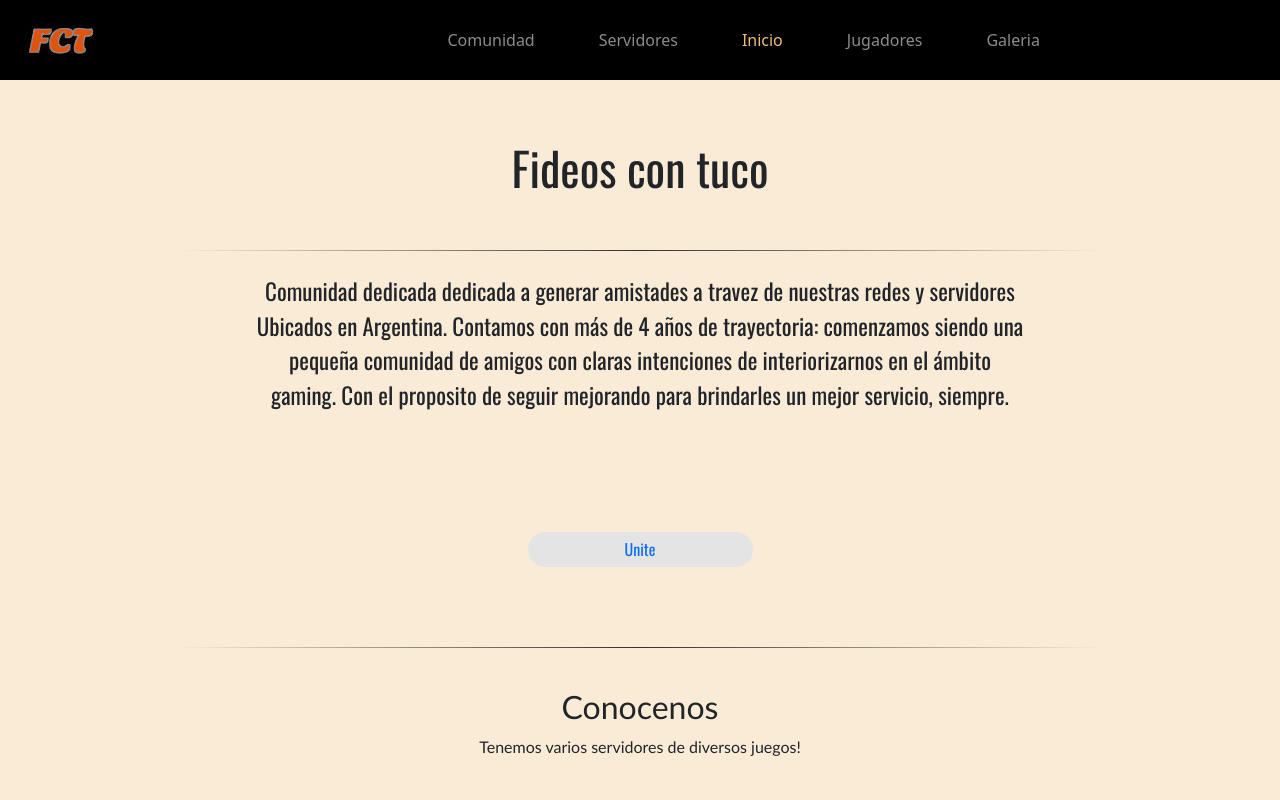
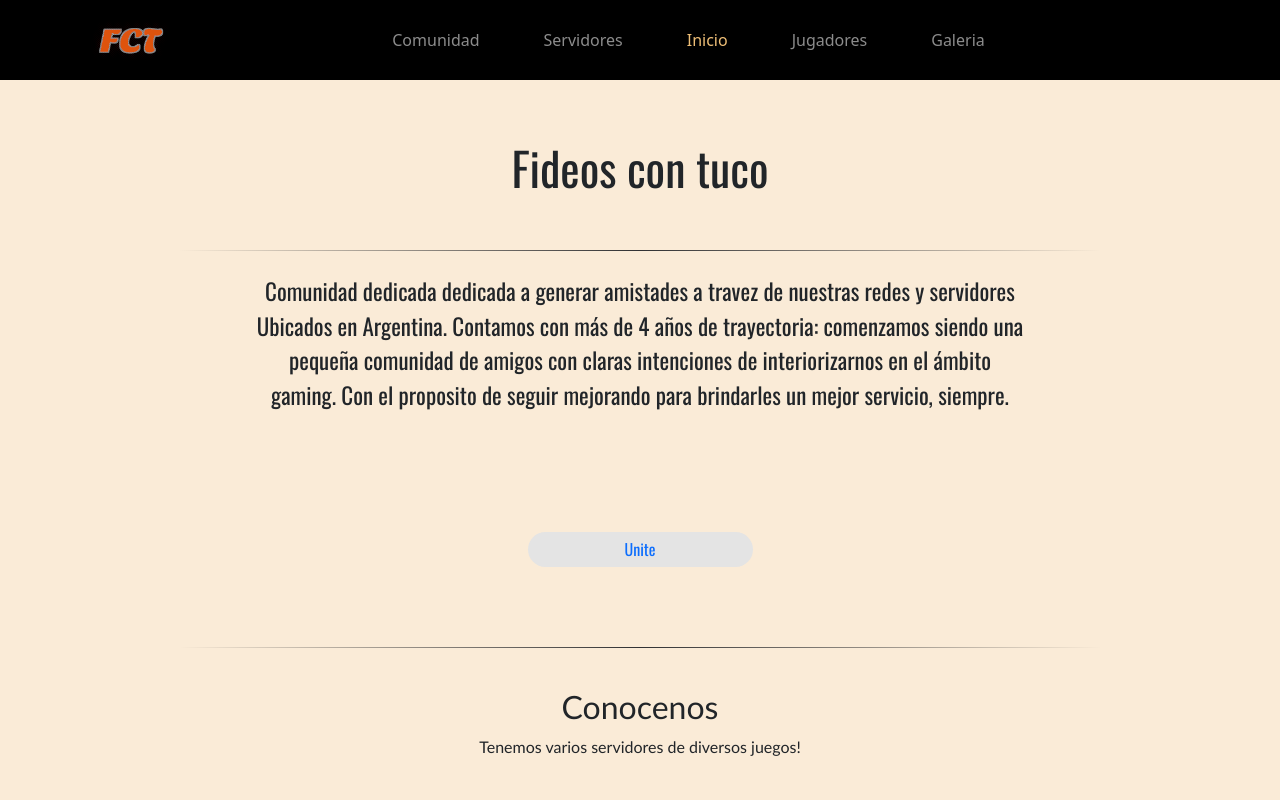
Before and after one commit to gianvolpin/testing-1, a plain HTML site: page index.html in a window 1280 px wide. Shown: the top 800 px of the page. Drawn offline with nearby package versions, Linux system fonts and the light colour scheme.

Commit message:
fixed center navbar & href index

```diff
--- a/index.html
+++ b/index.html
@@ -30,7 +30,7 @@
 
 
     <nav class=" navbar navbar-expand-lg navbar-dark bg-color-my-p sticky-top">
-        <div class="container-fluid">
+        <div class="container">
             <div class="col-2">
                 <a href="./index.html">
                     <img src="/img/fct-logo.png" alt="Logo" width="96" height="64" class="">
@@ -40,7 +40,7 @@
                 <span class="navbar-toggler-icon"></span>
             </button>
           <div class="collapse navbar-collapse justify-content-center" id="navbarNavAltMarkup">
-            <div class="navbar-nav gap-lg-5 col-9 col-xl-7">
+            <div class="navbar-nav gap-lg-5 col-10 col-xl-9">
                 <a class="nav-link nav-hover-p" href="./pages/comunidad.html">Comunidad</a>
                 <a class="nav-link nav-hover-p" href="./pages/servidores.html">Servidores</a>
                 <a class="nav-link nav-hover-p active active-now" href="./index.html">Inicio</a>
```
